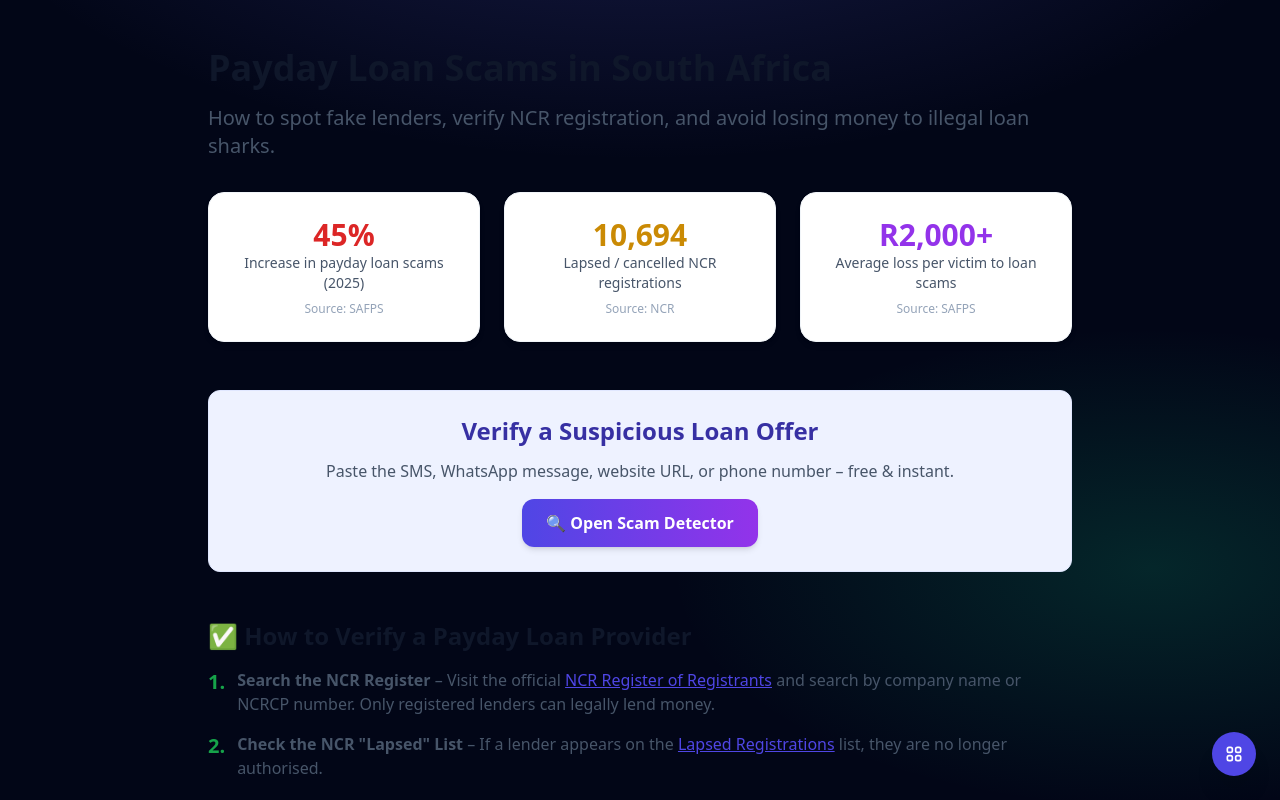
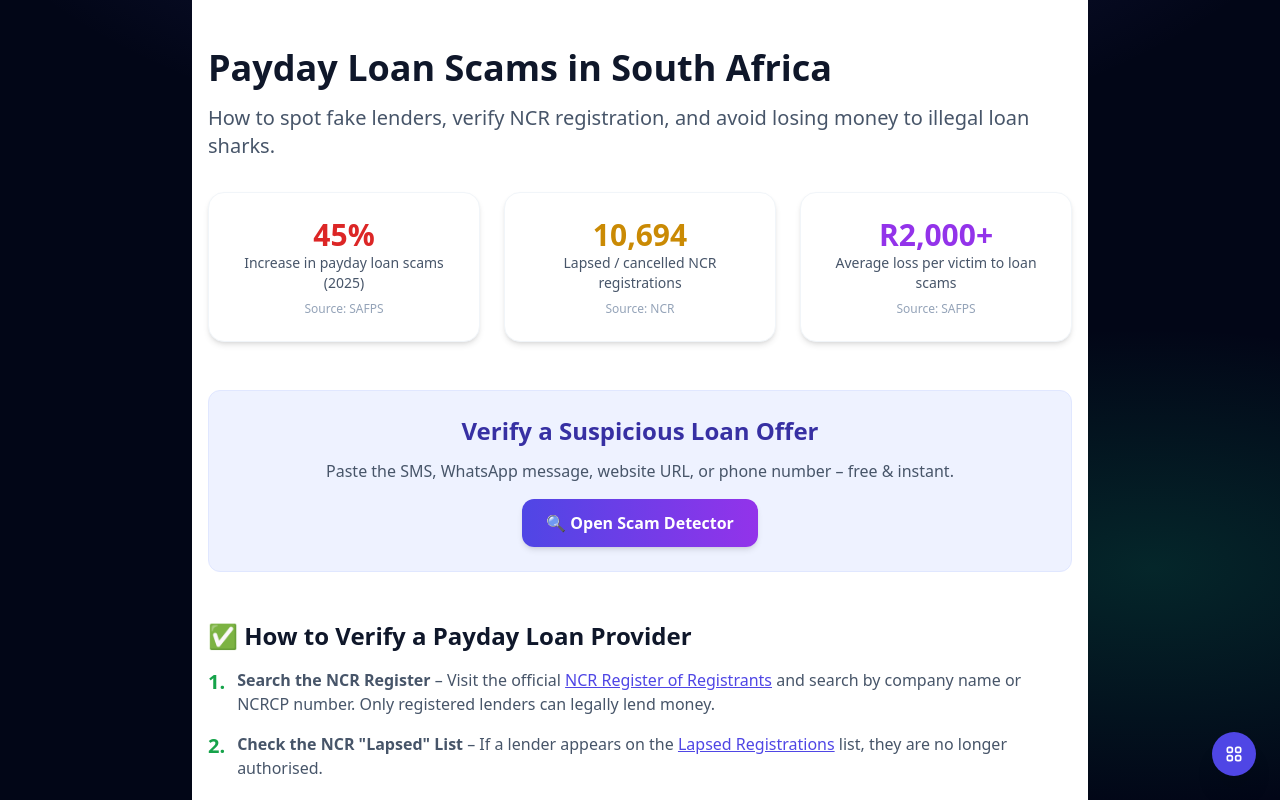
Before and after one commit to Masondo86/scam-verification-engine, a Next.js app: page /payday-loan-scams in a window 1280 px wide. Shown: the top 800 px of the page. Built offline with nearby package versions, Linux system fonts and the light colour scheme.

Commit message:
Add background color to main section

```diff
--- a/app/payday-loan-scams/page.tsx
+++ b/app/payday-loan-scams/page.tsx
@@ -42,7 +42,7 @@
   };
 
   return (
-    <main className="max-w-4xl mx-auto px-4 py-12">
+    <main className="max-w-4xl mx-auto px-4 py-12 bg-white">
       <h1 className="text-4xl font-bold mb-4 text-slate-900">Payday Loan Scams in South Africa</h1>
       <p className="text-xl text-slate-600 mb-8">
         How to spot fake lenders, verify NCR registration, and avoid losing money to illegal loan sharks.
@@ -67,7 +67,7 @@
         </div>
       </div>
 
-      {/* CTA to Scanner - moved to top for immediate action */}
+      {/* CTA to Scanner */}
       <div className="mb-12 text-center bg-indigo-50 rounded-xl p-6 border border-indigo-100">
         <h2 className="text-2xl font-bold text-indigo-800 mb-3">Verify a Suspicious Loan Offer</h2>
         <p className="text-slate-600 mb-4">Paste the SMS, WhatsApp message, website URL, or phone number – free & instant.</p>
```
